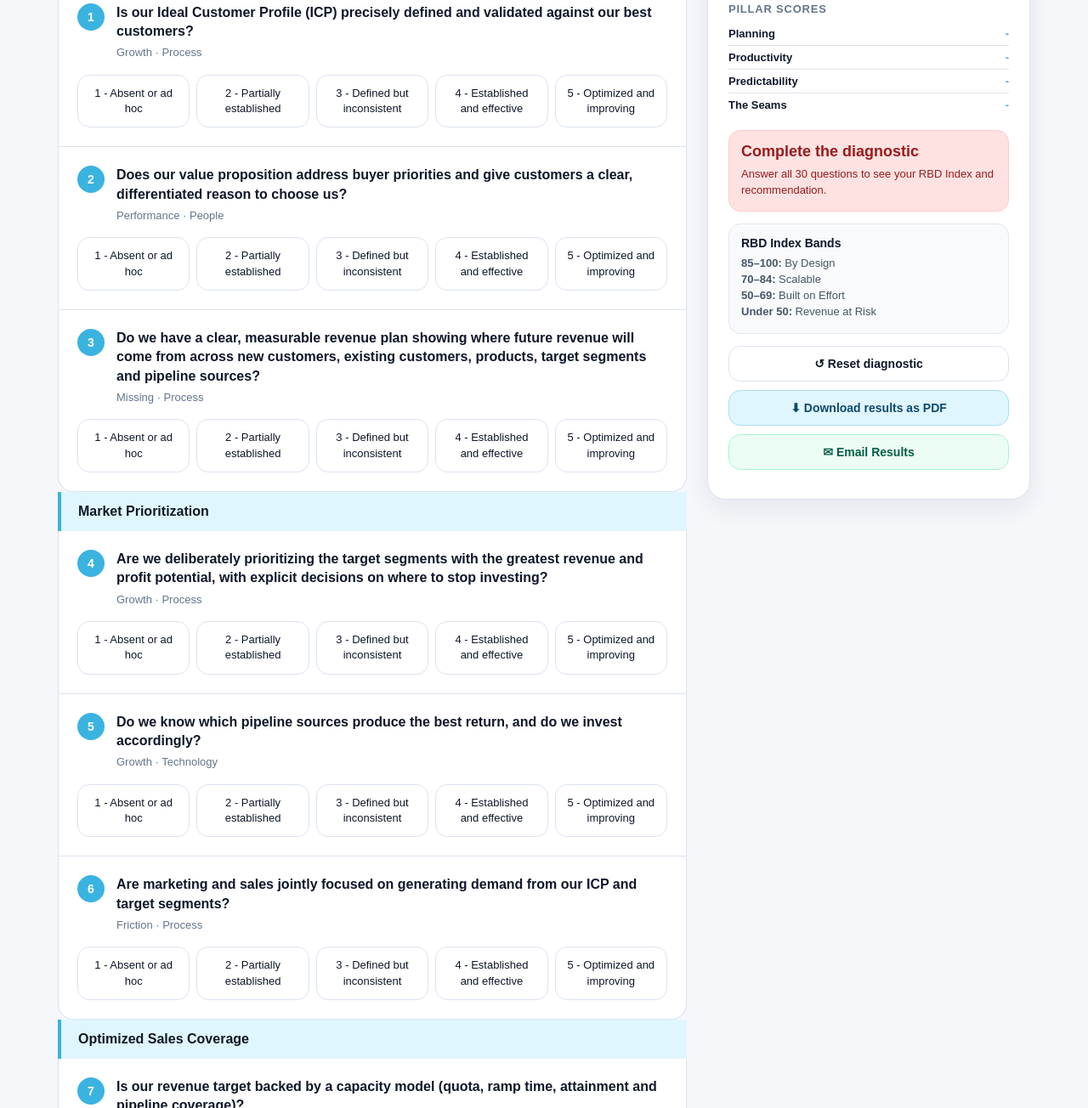
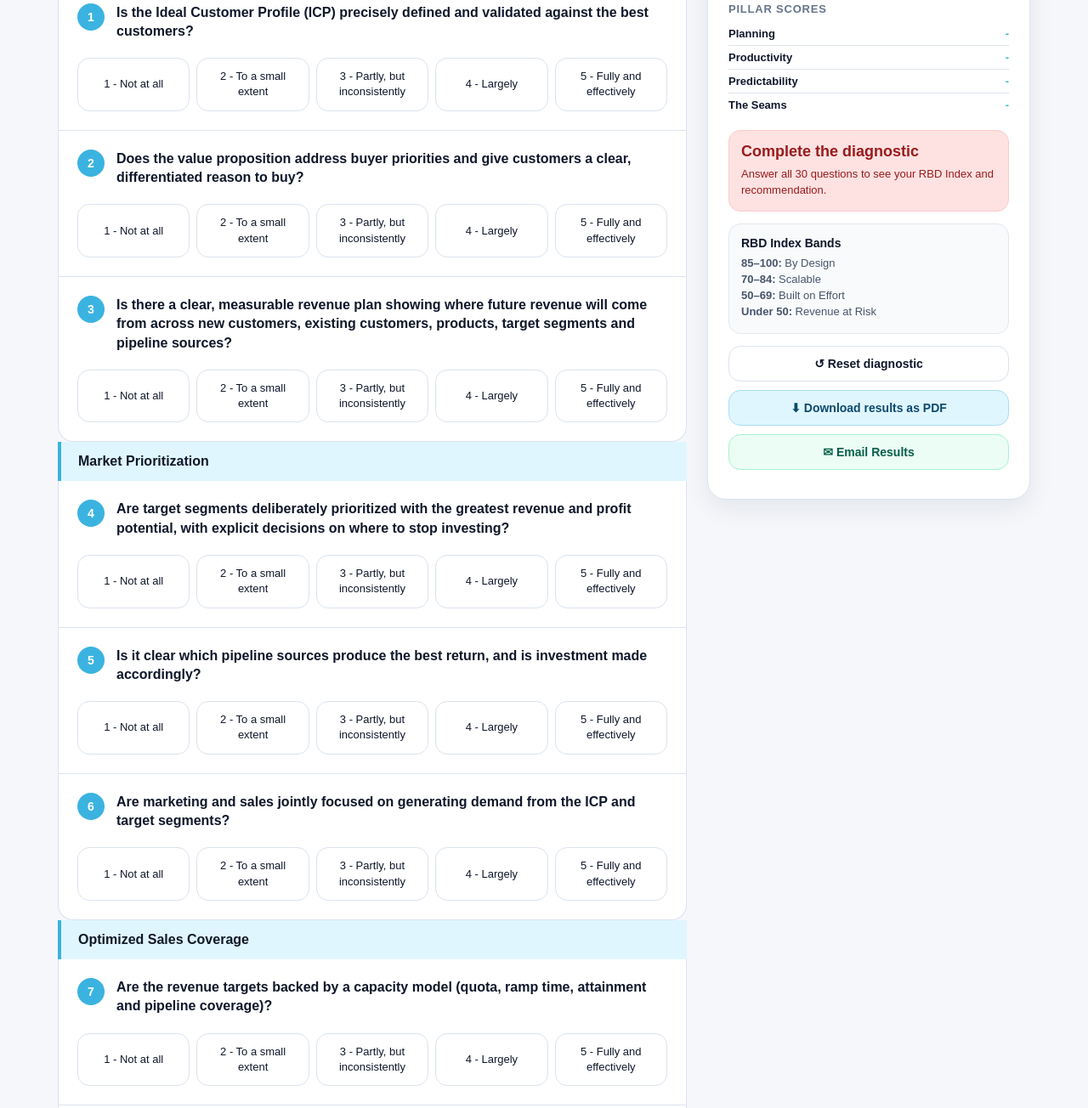
Before and after one commit to EricHighFive/Revenue-By-Design-Diagnostic, a plain HTML site: page index.html in a window 1280 px wide. Shown: the part 629-1933 px from the top of the page at 85% size. Drawn offline with Linux system fonts and the light colour scheme.

Commit message:
Update questions, answer labels, hide tags, show RBD Index only when complete

```diff
--- a/index.html
+++ b/index.html
@@ -258,21 +258,21 @@ const PILLARS = [
         questions: [
           {
             id: 1,
-            text: "Is our Ideal Customer Profile (ICP) precisely defined and validated against our best customers?",
+            text: "Is the Ideal Customer Profile (ICP) precisely defined and validated against the best customers?",
             sub: "Growth · Process",
             score1: "The ICP is vague or describes anyone who will buy. Leaders define it differently.",
             score5: "A tiered ICP built on firmographics, buying triggers and buyer personas. Validated against win rate, deal size, sales cycle and retention. Used to decline poor-fit opportunities."
           },
           {
             id: 2,
-            text: "Does our value proposition address buyer priorities and give customers a clear, differentiated reason to choose us?",
+            text: "Does the value proposition address buyer priorities and give customers a clear, differentiated reason to buy?",
             sub: "Performance · People",
             score1: "Feature-led pitch. Each salesperson tells a different story. Discounting is the main way to win.",
             score5: "One messaging framework per buyer persona: problem, business outcome, differentiator, quantified proof. Used consistently by marketing and sales."
           },
           {
             id: 3,
-            text: "Do we have a clear, measurable revenue plan showing where future revenue will come from across new customers, existing customers, products, target segments and pipeline sources?",
+            text: "Is there a clear, measurable revenue plan showing where future revenue will come from across new customers, existing customers, products, target segments and pipeline sources?",
             sub: "Missing · Process",
             score1: "The revenue target is set top-down, with no build behind it and no view of the mix.",
             score5: "A bottom-up revenue plan by source of growth, with unit economics (CAC, LTV, payback) for each. Reviewed quarterly."
@@ -284,21 +284,21 @@ const PILLARS = [
         questions: [
           {
             id: 4,
-            text: "Are we deliberately prioritizing the target segments with the greatest revenue and profit potential, with explicit decisions on where to stop investing?",
+            text: "Are target segments deliberately prioritized with the greatest revenue and profit potential, with explicit decisions on where to stop investing?",
             sub: "Growth · Process",
             score1: "Every segment is a priority. Opportunistic wins pull resources into new segments.",
             score5: "Target segments ranked by revenue potential, margin, win rate and competitive position. At least one documented 'stop' decision in the past year."
           },
           {
             id: 5,
-            text: "Do we know which pipeline sources produce the best return, and do we invest accordingly?",
+            text: "Is it clear which pipeline sources produce the best return, and is investment made accordingly?",
             sub: "Growth · Technology",
             score1: "One dominant pipeline source, often the founder's network or referrals. No attribution.",
             score5: "A pipeline target for each source, tracked monthly. Conversion and cost per source known. Budget moves toward the best returns."
           },
           {
             id: 6,
-            text: "Are marketing and sales jointly focused on generating demand from our ICP and target segments?",
+            text: "Are marketing and sales jointly focused on generating demand from the ICP and target segments?",
             sub: "Friction · Process",
             score1: "Marketing and sales run separate plans. Most new pipeline comes from outside the ICP.",
             score5: "One joint demand plan by target segment and ICP tier. Most new pipeline fits the ICP."
@@ -310,7 +310,7 @@ const PILLARS = [
         questions: [
           {
             id: 7,
-            text: "Is our revenue target backed by a capacity model (quota, ramp time, attainment and pipeline coverage)?",
+            text: "Are the revenue targets backed by a capacity model (quota, ramp time, attainment and pipeline coverage)?",
             sub: "Missing · Process",
             score1: "Quota is the revenue target divided by headcount. The gap is filled by hope.",
             score5: "A bottom-up model: ramped salespeople × realistic quota × historical attainment. Hiring is timed for ramp. The model reconciles to the target."
@@ -324,7 +324,7 @@ const PILLARS = [
           },
           {
             id: 9,
-            text: "Do we have the right mix of sales, business development, marketing and account management resources to deliver our growth objectives, without relying on the founder or a few top performers?",
+            text: "Is the right mix of sales, marketing and account management resources in place to achieve growth objectives without over-reliance on the founder or a few top performers?",
             sub: "Missing · People",
             score1: "The founder closes most large opportunities. One or two salespeople carry the number. Generalists do everything.",
             score5: "Specialized roles sized to each target segment and source of growth. The founder is involved by design, not by necessity."
@@ -344,21 +344,21 @@ const PILLARS = [
         questions: [
           {
             id: 10,
-            text: "Do we have a clearly defined, consistently followed sales process that reflects how our customers make buying decisions?",
+            text: "Is there a clearly defined, consistently followed sales process that reflects how the customers make buying decisions?",
             sub: "Friction · Process",
             score1: "Each salesperson sells their own way. Stages describe seller activity, such as 'demo done.'",
             score5: "Stages defined by buyer actions, each with exit criteria. Enforced in the CRM and followed by the whole team."
           },
           {
             id: 11,
-            text: "Do we qualify every opportunity with one qualification framework (customer fit, buying intent, commercial value and likelihood of winning) and disqualify poor-fit opportunities early?",
+            text: "Are opportunities consistently qualified against defined criteria to prioritize high-value, winnable deals and eliminate poor-fit opportunities early?",
             sub: "Friction · Process",
             score1: "No shared framework. Opportunities die late, after heavy investment.",
             score5: "One framework (such as MEDDICC or a Go/No-Go scorecard) used in every opportunity review. Poor-fit opportunities are disqualified in early stages."
           },
           {
             id: 12,
-            text: "Do we know where opportunities stall, slow down or drop out of the sales process, and why?",
+            text: "Is it clear where opportunities stall, slow down or drop out of the sales process, and why?",
             sub: "Friction · Technology",
             score1: "Only the overall win rate is known, or none. Sales cycle length is a guess.",
             score5: "Stage conversion and time in stage tracked by target segment and salesperson. The bottleneck stage is identified and being fixed."
@@ -370,21 +370,21 @@ const PILLARS = [
         questions: [
           {
             id: 13,
-            text: "Do our salespeople spend most of their time on high-value, customer-facing activities rather than administration, internal coordination and low-value tasks?",
+            text: "Do the salespeople spend most of their time on high-value, customer-facing activities rather than administration, internal coordination and low-value tasks?",
             sub: "Performance · Process",
             score1: "Selling time is not measured. Admin, manual quoting and internal firefighting fill the week.",
             score5: "Selling time measured at 50%+ of the week. Low-value work is removed or automated."
           },
           {
             id: 14,
-            text: "Do our CRM, sales enablement, marketing automation and AI tools make selling easier, improve decision-making and support the sales process?",
+            text: "Does the CRM, sales enablement, marketing automation and AI tools make selling easier, improve decision-making and support the sales process?",
             sub: "Missing · Technology",
             score1: "Spreadsheets run the business. Tools are bought but unused. Data is entered twice.",
             score5: "The CRM is the system of record. Tools are integrated, with 90%+ adoption. AI is used in defined workflows. RevOps owns the stack."
           },
           {
             id: 15,
-            text: "Do our salespeople have the messaging, customer insights, playbooks and content needed to sell effectively and consistently?",
+            text: "Do the salespeople have the messaging, customer insights, playbooks and content needed to sell effectively and consistently?",
             sub: "Performance · Process",
             score1: "Salespeople build their own materials. Marketing content goes unused. No playbook.",
             score5: "A living playbook by target segment and buyer persona. Content mapped to each stage of the sales process, with usage tracked."
@@ -396,21 +396,21 @@ const PILLARS = [
         questions: [
           {
             id: 16,
-            text: "Do our salespeople have the skills today's buyers require, including discovery, value selling, negotiation and managing complex buying decisions?",
+            text: "Do the salespeople have the skills today's buyers require, including discovery, value selling, negotiation and managing complex buying decisions?",
             sub: "Performance · People",
             score1: "Skills are not assessed. Training is ad hoc. Win rates vary widely between salespeople.",
             score5: "Skills assessed against a defined competency model, with a development plan per salesperson. The gap between top performers and the middle 60% is closing."
           },
           {
             id: 17,
-            text: "Do sales managers consistently coach individuals and opportunities to improve performance, rather than focusing on pipeline inspection?",
+            text: "Do the sales managers consistently coach individuals and opportunities to improve performance, rather than focusing on pipeline inspection?",
             sub: "Performance · People",
             score1: "1:1s are status checks. Sales managers are player-coaches with no time to coach. No coaching model.",
             score5: "Weekly 1:1s split between opportunity coaching and skill development. Sales managers are trained to coach, and coaching is tracked."
           },
           {
             id: 18,
-            text: "Do we have effective approaches to hiring, onboarding, performance management and developing future sales leaders?",
+            text: "Are effective processes in place to hire, onboard, manage and develop high-performing sales talent, including future sales leaders?",
             sub: "Missing · People",
             score1: "Hiring by gut feel. Onboarding means 'shadow someone.' Ramp time is unknown. No succession plan.",
             score5: "A hiring profile per role. A 30/60/90-day onboarding plan with ramp time tracked. Regular performance reviews. Future sales managers identified and developing."
@@ -430,21 +430,21 @@ const PILLARS = [
         questions: [
           {
             id: 19,
-            text: "Do we have enough qualified pipeline, with the right mix of opportunity size, stage, age and timing, to achieve our revenue targets?",
+            text: "Is there enough qualified pipeline, with the right mix of opportunity size, stage, age and timing, to achieve the revenue targets?",
             sub: "Friction · Process",
             score1: "Coverage looks high but is padded. Aged opportunities stay open. Next quarter's pipeline is unknown.",
             score5: "Coverage set from actual win rates (often 3–4×) and tracked for this quarter and next. Aged and poor-fit opportunities are removed."
           },
           {
             id: 20,
-            text: "Do we forecast revenue accurately and consistently, and can we explain meaningful differences between forecast and actual results?",
+            text: "Is the revenue forecast accurate and consistent, and can we explain meaningful differences between forecast and actual results?",
             sub: "Performance · Process",
             score1: "Misses of 20% or more. The forecast is the sum of opinions, and misses go unexplained.",
             score5: "Within ±5–10% of actual results by week 4 of the quarter, 4 quarters running. Forecast categories are tied to stage exit criteria, and every variance is explained."
           },
           {
             id: 21,
-            text: "Do leaders trust our CRM data enough to make decisions from it?",
+            text: "Do leaders trust the CRM data enough to make decisions from it?",
             sub: "Missing · Technology",
             score1: "Reports are rebuilt by hand in spreadsheets. Leaders argue about whose numbers are right.",
             score5: "Required fields are enforced. RevOps owns data quality. Leadership and board reports run directly from the CRM."
@@ -456,14 +456,14 @@ const PILLARS = [
         questions: [
           {
             id: 22,
-            text: "Are responsibilities, decision rights and performance expectations clearly defined across marketing, sales, account management and customer success?",
+            text: "Are roles, decision-making authority and performance expectations clearly defined across marketing, sales, account management and customer success?",
             sub: "Missing · People",
             score1: "Job descriptions only. Roles overlap or leave gaps. Accountability means missing the number, then pressure.",
             score5: "A role charter for each role: outcomes, decision rights, 3–5 leading behaviours and metrics. Managers coach the behaviours, not just the number."
           },
           {
             id: 23,
-            text: "Do our compensation plans reward the behaviours our strategy needs (ICP fit, margin, multi-year contracts and retention)?",
+            text: "Do the compensation plans reward the behaviours that the strategy needs (ICP fit, margin, multi-year contracts and retention)?",
             sub: "Friction · Process",
             score1: "Plans pay on bookings regardless of ICP fit or margin. Exceptions and disputes are frequent. Account management and customer success are not paid on retention.",
             score5: "Simple plans (2–3 measures) tied to strategic priorities and modelled before launch. Few exceptions."
@@ -489,14 +489,14 @@ const PILLARS = [
           },
           {
             id: 26,
-            text: "Are our most important customers managed through documented account plans, executive relationships and coordinated growth strategies?",
+            text: "Are the most important customers managed through documented account plans, executive relationships and coordinated growth strategies?",
             sub: "Growth · Process",
             score1: "Relationships rest on one contact. Plans live in people's heads. Expansion happens by accident.",
             score5: "Account plans for the top 20 customers: relationship map, whitespace and the next 2 quarters of growth plays. An executive sponsor for each. Net revenue retention is targeted."
           },
           {
             id: 27,
-            text: "Do we have enough visibility into customer health, renewal risk, revenue concentration and relationships that could put existing revenue at risk?",
+            text: "Is there visibility into customer health, renewal risk, revenue concentration and relationships that could put existing revenue at risk?",
             sub: "Missing · Process",
             score1: "Churn is a surprise. No customer health score. The top 5 customers exceed 30% of revenue with no mitigation plan.",
             score5: "A health score for every customer, reviewed monthly. Renewals forecast 2+ quarters ahead. Concentration tracked, with a plan for any customer above ~10% of revenue."
@@ -527,7 +527,7 @@ const SEAMS = {
     },
     {
       id: 30,
-      text: "Does the leadership team agree on the revenue plan, its top three constraints and who owns each part of growth?",
+      text: "Does the leadership team share common revenue goals, and agree on who owns each part of growth?",
       sub: "Missing · People",
       score1: "Each leader names different problems. Revenue is seen as 'sales' number.'",
       score5: "The CEO and every revenue leader name the same top three constraints and share revenue goals."
@@ -583,7 +583,6 @@ function buildQuestionCard(q) {
       <div class="q-number">${q.id}</div>
       <div>
         <p class="question-title">${q.text}</p>
-        <p class="question-sub">${q.sub}</p>
       </div>
     </div>
     <div class="options-5">
@@ -602,7 +601,6 @@ function buildSeamsCard(q) {
       <div class="q-number" style="background:#334155;">${q.id}</div>
       <div>
         <p class="question-title">${q.text}</p>
-        <p class="question-sub">${q.sub}</p>
       </div>
     </div>
     <div class="options-5">
@@ -617,11 +615,11 @@ function buildSeamsCard(q) {
 
 function buildOptions(q) {
   const labels = [
-    { val: 1, label: "1 - Absent or ad hoc" },
-    { val: 2, label: "2 - Partially established" },
-    { val: 3, label: "3 - Defined but inconsistent" },
-    { val: 4, label: "4 - Established and effective" },
-    { val: 5, label: "5 - Optimized and improving" }
+    { val: 1, label: "1 - Not at all" },
+    { val: 2, label: "2 - To a small extent" },
+    { val: 3, label: "3 - Partly, but inconsistently" },
+    { val: 4, label: "4 - Largely" },
+    { val: 5, label: "5 - Fully and effectively" }
   ];
   return labels.map(o => {
     const sel = answers[q.id] === o.val ? ' selected' : '';
@@ -659,7 +657,19 @@ function updateScore() {
   const answered = allQ.filter(q => answers[q.id] != null);
   const total = answered.length;
 
-  document.getElementById('completion').textContent = `${total} of 30 questions answered`;
+  const totalQ = allQ.length;
+  document.getElementById('completion').textContent = `${total} of ${totalQ} questions answered`;
+
+  // Hold back all scores until every question is answered; show completion progress instead
+  if (total < totalQ) {
+    document.getElementById('scoreDisplay').textContent = '-';
+    document.getElementById('progressFill').style.width = Math.round(total / totalQ * 100) + '%';
+    ['pPlanning','pProductivity','pPredictability','pSeams'].forEach(id => {
+      document.getElementById(id).textContent = '-';
+    });
+    setRecommendation(null);
+    return;
+  }
 
   if (total === 0) {
     document.getElementById('scoreDisplay').textContent = '-';
```
